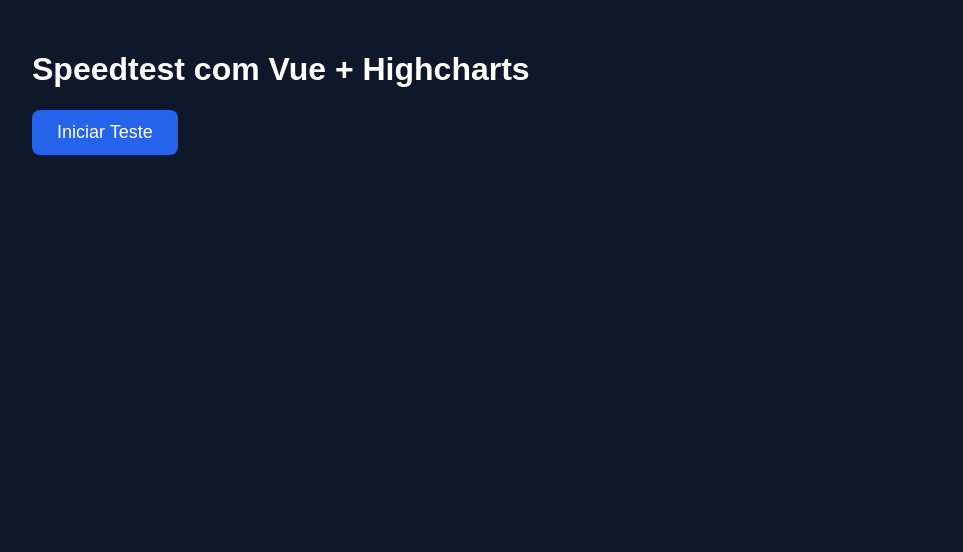
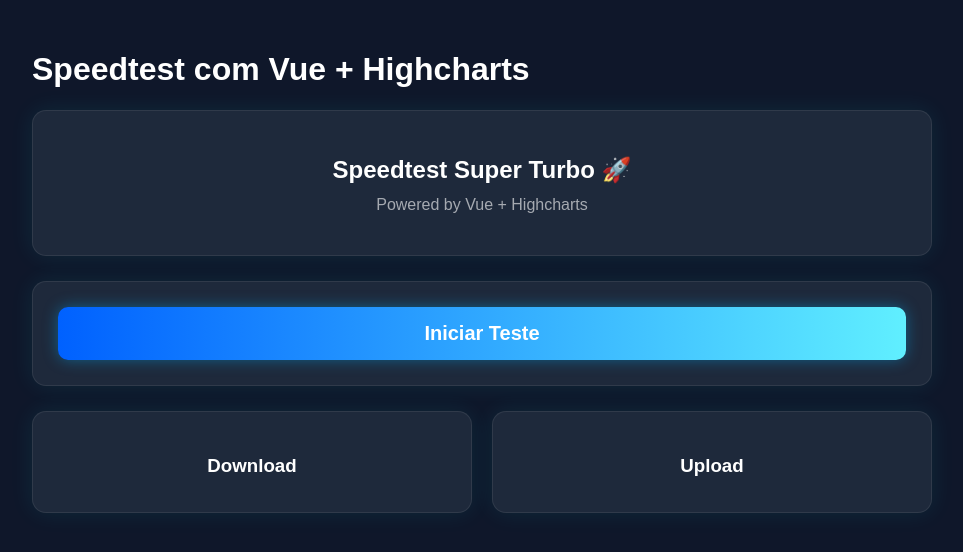
Before and after one commit to thiagocanali/my-speedtest, a Vue app: page / in a window 1280 px wide. Shown: the top 552 px of the page, without its empty margins (158-1121 px from the left). Built offline with nearby package versions, Linux system fonts and the light colour scheme.

Commit message:
Att V2.0

```diff
--- a/src/components/Speedtest.vue
+++ b/src/components/Speedtest.vue
@@ -1,70 +1,185 @@
 <template>
-  <div>
-    <button @click="startTest" class="btn">Iniciar Teste</button>
+  <div class="dashboard">
 
-    <div v-if="download" class="chart-box">
-      <div id="download-chart"></div>
+    <div class="card header-card">
+      <h2>Speedtest Super Turbo 🚀</h2>
+      <p class="sub">Powered by Vue + Highcharts</p>
     </div>
 
-    <div v-if="upload" class="chart-box">
-      <div id="upload-chart"></div>
+    <div class="card">
+      <button @click="startTest" :disabled="testing" class="btn">
+        <span v-if="!testing">Iniciar Teste</span>
+        <span v-else class="loader"></span>
+      </button>
     </div>
+
+    <div class="charts-grid">
+      <div class="card chart-box">
+        <h3>Download</h3>
+        <div id="download-chart"></div>
+        <p class="value" v-if="download !== null">{{ download }} Mbps</p>
+      </div>
+
+      <div class="card chart-box">
+        <h3>Upload</h3>
+        <div id="upload-chart"></div>
+        <p class="value" v-if="upload !== null">{{ upload }} Mbps</p>
+      </div>
+    </div>
+
   </div>
 </template>
 
 <script setup>
-import Highcharts from "highcharts";
-import more from "highcharts/highcharts-more";
-more(Highcharts);
+import Highcharts from "highcharts"
+import more from "highcharts/highcharts-more"
+more(Highcharts)
 
-import { ref } from "vue";
+import { ref } from "vue"
 
-const download = ref(null);
-const upload = ref(null);
+const download = ref(null)
+const upload = ref(null)
+const testing = ref(false)
 
 function startTest() {
-  runFakeDownload();
-  runFakeUpload();
+  testing.value = true
+  download.value = null
+  upload.value = null
+
+  animateGauge("download-chart", 500)
+  animateGauge("upload-chart", 100)
+
+  setTimeout(() => {
+    finishTest()
+  }, 2200)
 }
 
-function runFakeDownload() {
-  download.value = (Math.random() * 500).toFixed(2);
+function animateGauge(element, max) {
+  let progress = 0
+  const interval = setInterval(() => {
+    progress += Math.random() * (max / 50)
+    if (progress >= max) progress = max
+
+    Highcharts.chart(element, {
+      chart: { type: "gauge", backgroundColor: "transparent" },
+      title: { text: "" },
+      yAxis: {
+        min: 0,
+        max: max,
+        plotBands: [
+          { from: 0, to: max * 0.4, color: "#ff4d4d" },
+          { from: max * 0.4, to: max * 0.75, color: "#ffcc00" },
+          { from: max * 0.75, to: max, color: "#00ff9d" },
+        ]
+      },
+      series: [{ data: [progress] }],
+    })
+
+    if (progress >= max) clearInterval(interval)
+  }, 50)
+}
+
+function finishTest() {
+  download.value = (Math.random() * 500).toFixed(2)
+  upload.value = (Math.random() * 100).toFixed(2)
 
   Highcharts.chart("download-chart", {
-    chart: { type: "gauge", height: 300 },
-    title: { text: "Download (Mbps)" },
+    chart: { type: "gauge", backgroundColor: "transparent" },
+    title: { text: "" },
     yAxis: { min: 0, max: 500 },
-    series: [{ data: [parseFloat(download.value)] }],
-  });
-}
-
-function runFakeUpload() {
-  upload.value = (Math.random() * 100).toFixed(2);
+    series: [{ data: [parseFloat(download.value)] }]
+  })
 
   Highcharts.chart("upload-chart", {
-    chart: { type: "gauge", height: 300 },
-    title: { text: "Upload (Mbps)" },
+    chart: { type: "gauge", backgroundColor: "transparent" },
+    title: { text: "" },
     yAxis: { min: 0, max: 100 },
-    series: [{ data: [parseFloat(upload.value)] }],
-  });
+    series: [{ data: [parseFloat(upload.value)] }]
+  })
+
+  testing.value = false
 }
 </script>
 
-<style>
-.btn {
-  background: #2563eb;
-  border: none;
-  padding: 12px 25px;
-  color: white;
-  font-size: 18px;
-  border-radius: 8px;
-  cursor: pointer;
+<style scoped>
+.dashboard {
+  display: flex;
+  flex-direction: column;
+  gap: 25px;
 }
 
-.chart-box {
-  margin-top: 30px;
+.card {
   background: #1e293b;
-  padding: 20px;
-  border-radius: 12px;
+  padding: 25px;
+  border-radius: 14px;
+  box-shadow: 0 0 25px rgba(0, 255, 255, 0.08);
+  border: 1px solid rgba(255, 255, 255, 0.08);
+}
+
+.header-card {
+  text-align: center;
+}
+
+.sub {
+  margin-top: -8px;
+  opacity: 0.6;
+}
+
+.charts-grid {
+  display: grid;
+  gap: 20px;
+  grid-template-columns: repeat(auto-fit, minmax(280px, 1fr));
+}
+
+.chart-box h3 {
+  text-align: center;
+  margin-bottom: 10px;
+}
+
+.value {
+  text-align: center;
+  margin-top: 15px;
+  font-size: 26px;
+  font-weight: bold;
+  color: #00ff9d;
+}
+
+.btn {
+  width: 100%;
+  padding: 15px;
+  font-size: 20px;
+  border-radius: 10px;
+  border: none;
+  cursor: pointer;
+  background: linear-gradient(90deg, #0061ff, #60efff);
+  color: white;
+  font-weight: bold;
+  box-shadow: 0px 0px 15px rgba(0, 180, 255, 0.4);
+  transition: transform .2s;
+}
+
+.btn:disabled {
+  opacity: 0.5;
+  cursor: not-allowed;
+}
+
+.btn:hover:not(:disabled) {
+  transform: scale(1.03);
+}
+
+.loader {
+  width: 22px;
+  height: 22px;
+  border: 3px solid white;
+  border-top-color: transparent;
+  border-radius: 50%;
+  animation: spin .7s linear infinite;
+  display: inline-block;
+}
+
+@keyframes spin {
+  to {
+    transform: rotate(360deg);
+  }
 }
 </style>
```
